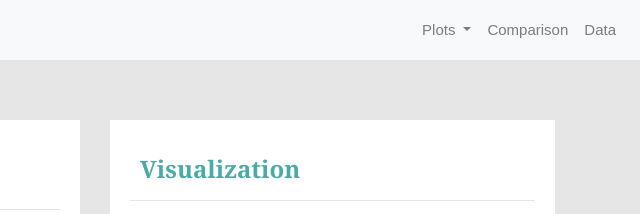
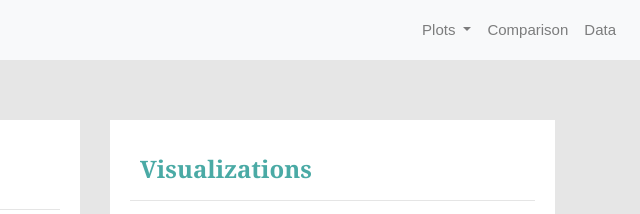
Before and after one commit to SusanCThomas/Web-Visualization-Dashboard, a plain HTML site: page WebVisualizations/Visualizations/cloudiness.html in a window 1280 px wide. Shown: the top 214 px of the page, 640-1280 px from the left. Drawn offline with nearby package versions, Linux system fonts and the light colour scheme.

Commit message:
fixed spelling errors

```diff
--- a/WebVisualizations/Visualizations/cloudiness.html
+++ b/WebVisualizations/Visualizations/cloudiness.html
@@ -68,7 +68,7 @@
             <div class="col-lg-5 col-md-12">
                 <!-- Right Box -->
                 <div class="box">
-                    <h4 class="title-page-sub">Visualization</h4>
+                    <h4 class="title-page-sub">Visualizations</h4>
                     <hr>
                     <div class="container">
                         <div class="row" style="padding-bottom: 30px;">
```
